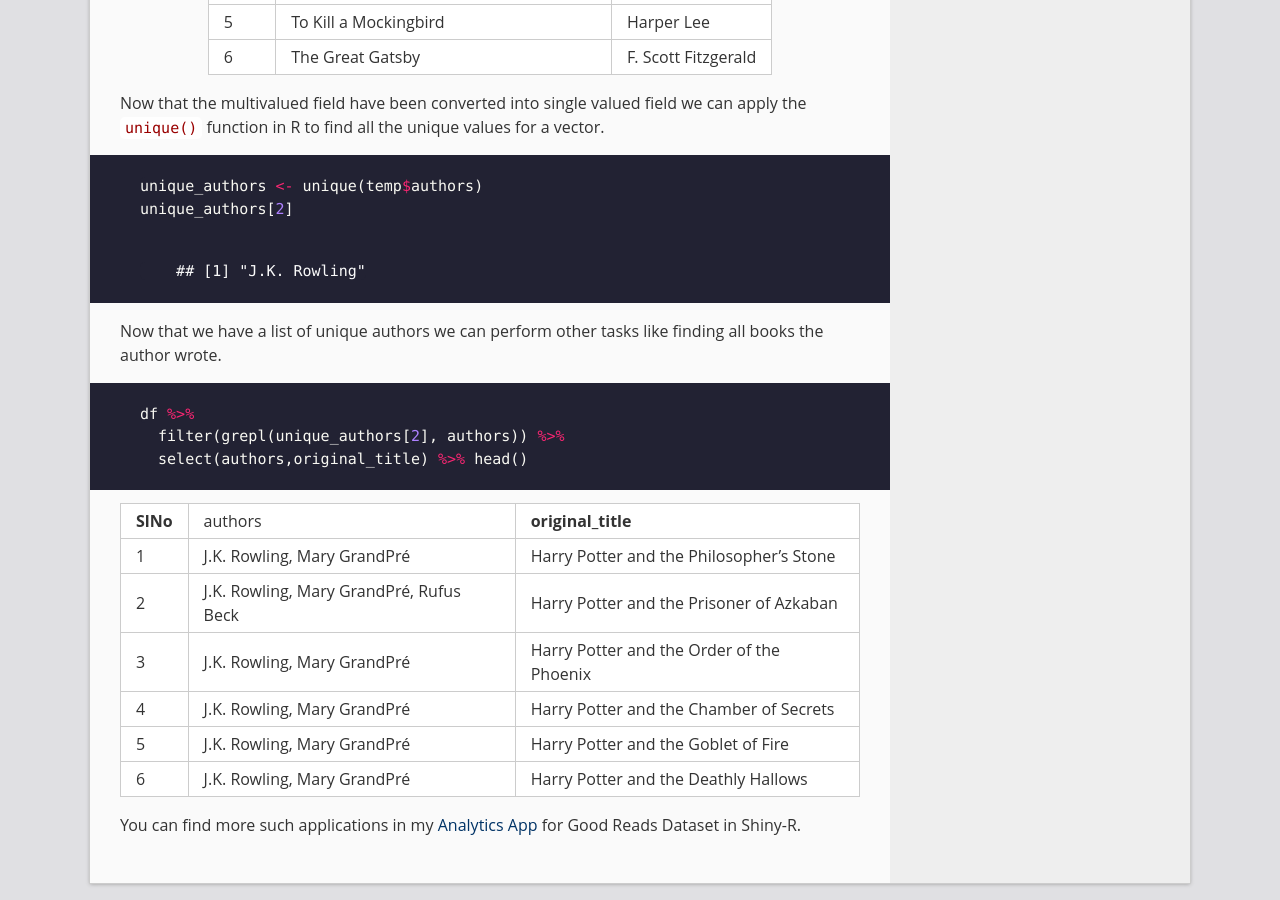
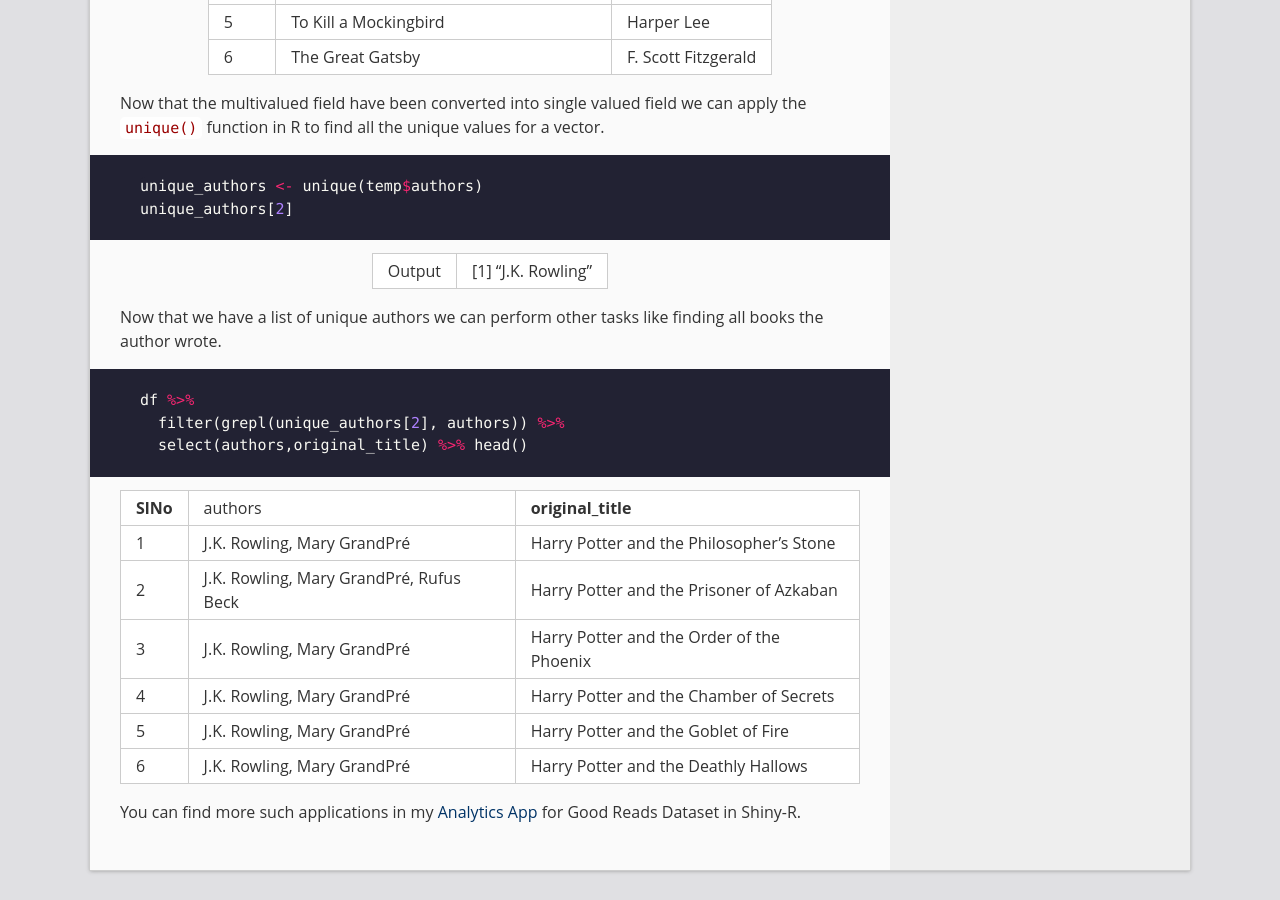
Before and after one commit to rikithreddy/rikithreddy.github.io, a Jekyll site: the page built from _posts/2018-12-09-R-tips-1.md, in a window 1280 px wide and 900 px high, scrolled down 1367 px. Built offline with Jekyll 4.4.1, drawn with Linux system fonts in a browser that asks for light colours.

Commit message:
Final edit

````diff
--- a/_posts/2018-12-09-R-tips-1.md
+++ b/_posts/2018-12-09-R-tips-1.md
@@ -57,9 +57,8 @@ unique_authors <- unique(temp$authors)
 unique_authors[2]
 ```
 
-```
-    ## [1] "J.K. Rowling"
-```
+Output | [1] "J.K. Rowling" |
+
 
 Now that we have a list of unique authors we can perform other tasks like finding all books the author wrote.
 ``` r
````
